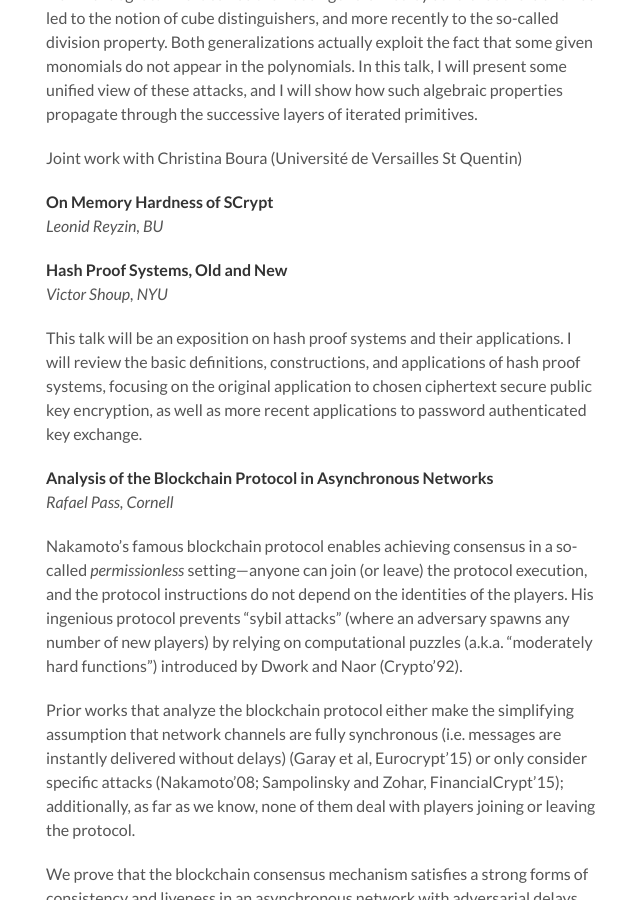
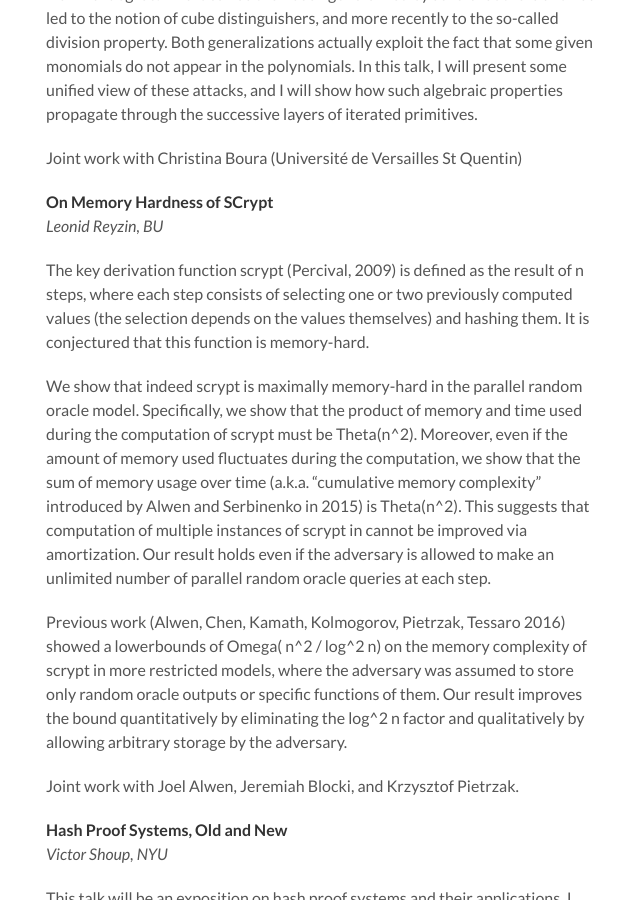
Before and after one commit to pariscryptoday/pariscryptoday.github.io, a Jekyll site: the page built from _posts/2016-05-18-second.md, in a window 1280 px wide and 900 px high, scrolled down 1208 px. Shown: the whole window, without its empty margins (164-804 px from the left). Built offline with Jekyll 4.4.1, drawn with Linux system fonts in a browser that asks for light colours.

Commit message:
leo's abstract

```diff
--- a/_posts/2016-05-18-second.md
+++ b/_posts/2016-05-18-second.md
@@ -40,6 +40,30 @@ Joint work with Christina Boura (Université de Versailles St Quentin)
 **<a name="LR"></a>On Memory Hardness of SCrypt**<br>
 *Leonid Reyzin, BU*
 
+The key derivation function scrypt (Percival, 2009) is defined as the
+result of n steps, where each step consists of selecting one or two
+previously computed values (the selection depends on the values themselves)
+and hashing them. It is conjectured that this function is memory-hard.
+
+We show that indeed scrypt is maximally memory-hard in the parallel random
+oracle model. Specifically, we show that the product of memory and time
+used during the computation of scrypt must be Theta(n^2). Moreover, even if
+the amount of memory used fluctuates during the computation, we show that
+the sum of memory usage over time (a.k.a. "cumulative memory complexity"
+introduced by Alwen and Serbinenko in 2015) is Theta(n^2). This suggests
+that computation of multiple instances of scrypt in cannot be improved via
+amortization. Our result holds even if the adversary is allowed to make an
+unlimited number of parallel random oracle queries at each step.
+
+Previous work (Alwen, Chen, Kamath, Kolmogorov, Pietrzak, Tessaro 2016)
+showed a lowerbounds of Omega( n^2 / log^2 n) on the memory complexity of
+scrypt in more restricted models, where the adversary was assumed to store
+only random oracle outputs or specific functions of them. Our result
+improves the bound quantitatively by eliminating the log^2 n factor and
+qualitatively by allowing arbitrary storage by the adversary.
+
+Joint work with Joel Alwen, Jeremiah Blocki, and Krzysztof Pietrzak.
+
 **<a name="VS"></a>Hash Proof Systems, Old and New**<br>
 *Victor Shoup, NYU*
 
```
